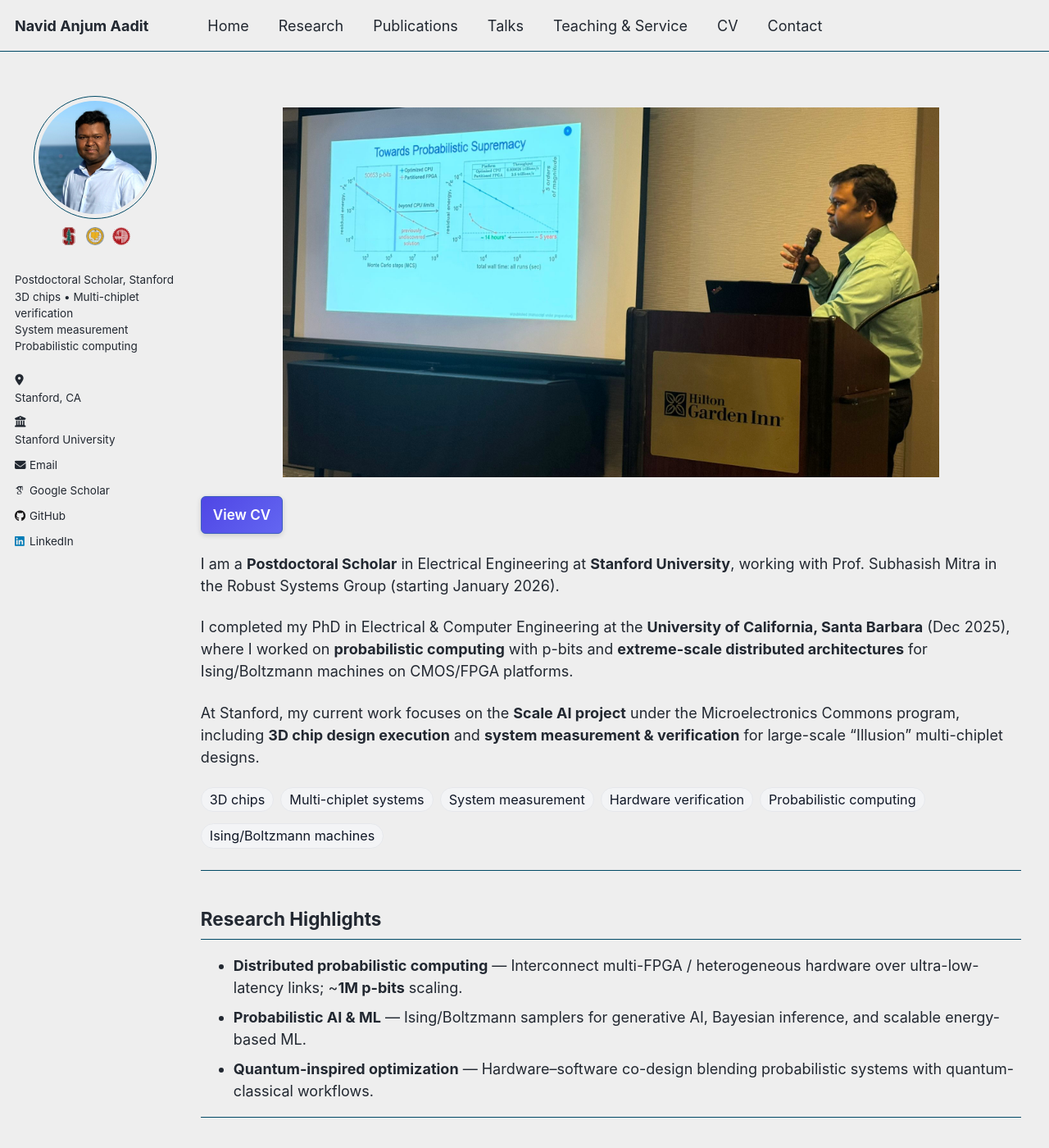
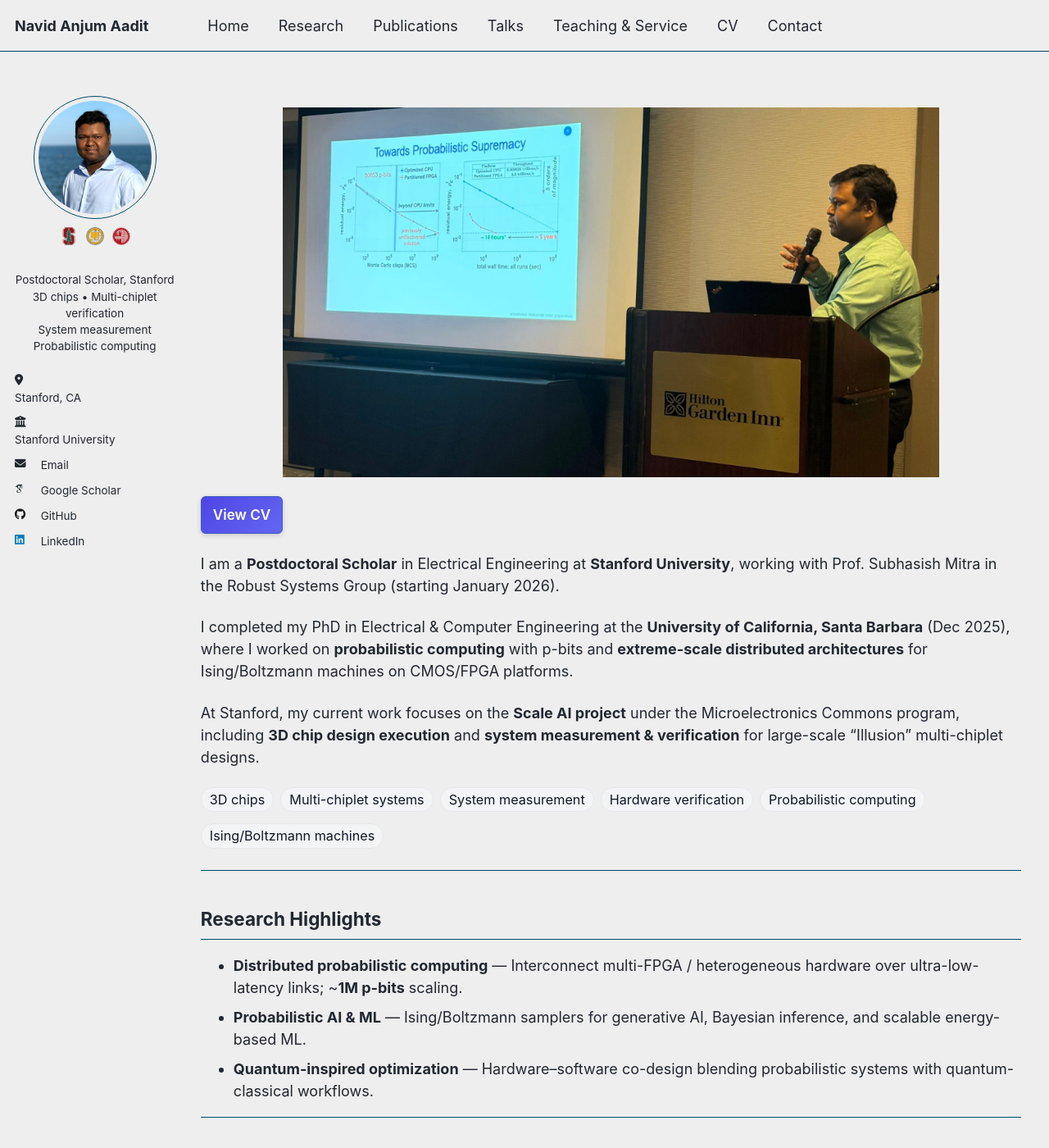
Before and after one commit to navidaadit/navidaadit.github.io, a Jekyll site: the page built from _pages/about.md, in a window 1280 px wide and 1400 px high. Shown: the whole window at 82% size. Built offline with Jekyll 4.4.1, drawn with Linux system fonts in a browser that asks for light colours; some web fonts are replaced.

Commit message:
Update _custom.scss

```diff
--- a/_sass/_custom.scss
+++ b/_sass/_custom.scss
@@ -36,14 +36,15 @@
 .page::after { content: ""; display: block; clear: both; }
 
 /* ===========================================================
-   AUTHOR SIDEBAR FIXES (Avatar, Bio, Alignment)
+   AUTHOR SIDEBAR FIXES (Centering Avatar & Bio)
    =========================================================== */
 
-/* 1. Avatar Image */
+/* 1. Center the Avatar Image */
 .author__avatar {
   display: block;
-  text-align: center; /* Keeps the container centered */
+  text-align: center; /* Ensures container centers the img */
 }
+
 .author__avatar img {
   width: 150px;
   height: 150px;
@@ -53,15 +54,14 @@
   display: block;
 }
 
-/* 2. Name and Bio text alignment */
-/* DESKTOP DEFAULT: Left aligned (starts from very left) */
+/* 2. Center the Name and Bio text */
 .sidebar .author__content,
 .sidebar .author__bio {
-  text-align: left !important;
+  text-align: center !important;
   width: 100%;
 }
 
-/* 3. Logos centered under avatar (Keep this centered as it looks better under the round image) */
+/* 3. Logos centered under avatar */
 .sidebar .affil-logos{
   display: flex !important;
   width: 100% !important;
@@ -73,6 +73,7 @@
   padding: 0 !important;
   flex-wrap: nowrap !important;
 }
+
 .sidebar .affil-logo{
   width: 22px;
   height: 22px;
@@ -80,52 +81,62 @@
   display: block !important;
 }
 
-/* 4. KEY FIX: Prevent "Stanford" text from dropping to new line */
-/* Use flexbox to force Icon + Text to stay on same line */
+/* 4. KEY FIX: Keep Location/Email/Links Left-Aligned */
+/* We target the wrapper of the buttons/icons specifically */
 .sidebar .author__urls-wrapper,
 .sidebar .author__urls {
   text-align: left !important;
   width: 100%;
 }
 
-.sidebar .author__urls ul li,
-.sidebar .author__urls ul li a {
-  display: flex !important;
-  align-items: flex-start !important; /* Aligns top of icon with text */
-  gap: 10px !important; /* Space between icon and text */
-  text-align: left !important;
-  width: 100% !important;
+/* === FIX #1: Make the left-aligned contact list start flush left (no indent) === */
+.sidebar .author__urls{
+  padding-left: 0 !important;
+  margin-left: 0 !important;
+}
+.sidebar .author__urls li{
+  margin-left: 0 !important;
+  padding-left: 0 !important;
 }
 
-/* Ensure the Icon itself behaves */
-.sidebar .author__urls i {
-  display: inline-block !important;
-  width: 18px !important; /* Fixed width for alignment */
-  text-align: center !important;
-  flex-shrink: 0 !important; /* Prevents icon from getting squashed */
-  margin-top: 4px !important; /* Optical alignment with text */
-  margin-right: 0 !important; /* Gap handles spacing */
+/* === FIX #2: Prevent “Stanford …” text from wrapping under the icon === */
+.sidebar .author__urls li a{
+  display: flex !important;
+  align-items: flex-start !important;
+  gap: 8px !important;
+  min-width: 0 !important;
+}
+.sidebar .author__urls li a i,
+.sidebar .author__urls li a svg{
+  flex: 0 0 auto !important;
+  margin-top: 2px;
+}
+.sidebar .author__urls li a span,
+.sidebar .author__urls li a .label{
+  flex: 1 1 auto !important;
+  min-width: 0 !important;
+  overflow-wrap: anywhere !important;
 }
 
-/* 5. Mobile Adjustments */
+/* Phone adjustments */
 @media (max-width: 640px){
-  /* Smaller avatar */
   .author__avatar img { width: 110px; height: 110px; }
 
-  /* FORCE CENTER ON MOBILE: Avatar, Name, and Bio */
-  .author__content,
-  .author__bio,
-  .sidebar .author__content,
-  .sidebar .author__bio {
+  /* Ensure bio text stays centered on mobile too */
+  .author__content, .author__bio {
       display: block;
       margin-top: 8px;
-      text-align: center !important; /* This ensures mobile is centered */
+      text-align: center !important;
+  }
+
+  /* === FIX #3: HARD center avatar on mobile even if theme changes layout === */
+  .layout--single .sidebar .author__avatar{
+    display: flex !important;
+    justify-content: center !important;
+    text-align: center !important;
+    width: 100% !important;
   }
 }
-
-/* ===========================================================
-   HERO / CONTENT / PILLS
-   =========================================================== */
 
 /* Remove any built-in hero from the theme */
 .page__hero,
@@ -143,6 +154,7 @@
 
 /* ---------- Download CV button ---------- */
 .cv-row { margin: 0.5rem 0 1rem 0; }
+
 .page__content .btn--cv {
   display: inline-block;
   background-color: #4a6fdd;
@@ -186,6 +198,7 @@
   border: 1px solid #e5e7eb;
   background: #f7fafc;
 }
+
 /* True 4:3 box via aspect-ratio so captions stay below */
 .figure-card img {
   display:block;
@@ -196,11 +209,13 @@
   object-position: center !important;
   background: transparent !important;
 }
+
 /* Optional: make an image FILL its card (good for tall rack photos) */
 .figure-card.fill img {
   object-fit: cover !important;
   object-position: center !important;
 }
+
 /* 2×2 spotlight grid */
 .gallery-2x2{
   display:grid;
@@ -208,16 +223,16 @@
   gap:12px;
   margin:.6rem 0 1.2rem;
 }
+
 /* Shorter on phones */
 @media (max-width:980px){
   .gallery-2x2{ grid-template-columns:1fr; }
 }
+
 /* Icons in Recognition list */
 .page__content i.fas { color: #3b82f6; margin-right: 6px; }
 
-/* ===========================================================
-   FOOTER: single slim bar
-   =========================================================== */
+/* ---------- Footer: single slim bar ---------- */
 .page__footer,
 .page__footer::before,
 .page__footer::after {
@@ -228,7 +243,6 @@
   min-height: 0 !important;
 }
 .page__footer-follow { display: none !important; }
-
 .footer-bar {
   display: flex !important;
   align-items: center !important;
@@ -246,7 +260,7 @@
 .footer-left  { opacity: .92; }
 .footer-right { opacity: .92; text-align: right; }
 
-/* Responsive Footer */
+/* ---------- Responsive ---------- */
 .page { margin-top: 1rem; }
 @media (max-width: 520px) {
   .footer-bar { flex-wrap: wrap; row-gap: 4px; }
@@ -343,6 +357,7 @@
   line-height: 1.35 !important;
   color: #475569 !important;
 }
+
 /* Ensure children inherit centering, never override it */
 .page__content .figure-card > figcaption *,
 .page__content .figure-card > .figcap * {
@@ -432,6 +447,7 @@
     padding: 0 !important;
     text-align: left !important;     /* Reset text inside button/dropdown */
   }
+
   /* Button: just big enough for its text */
   .author__urls-wrapper .btn{
     display: inline-block !important;
@@ -440,6 +456,7 @@
     line-height: 1.2 !important;
     white-space: nowrap !important;
   }
+
   /* Dropdown: anchored to the button’s right edge, above content */
   .author__urls{
     position: absolute !important;
```
